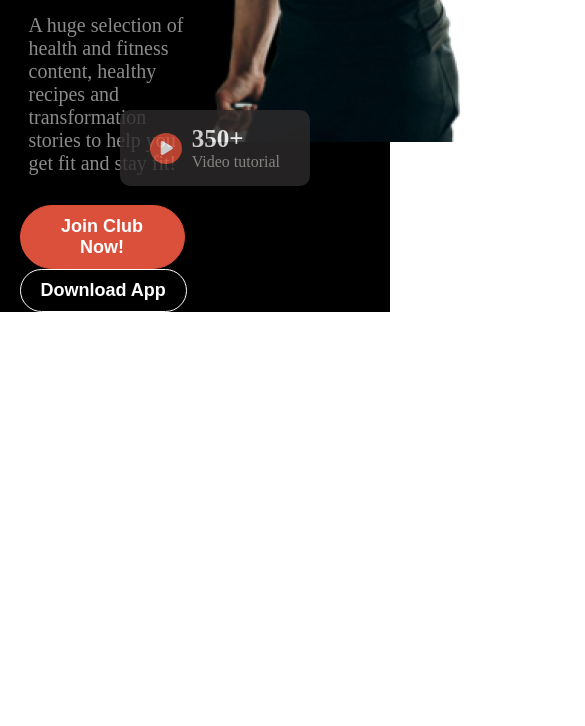
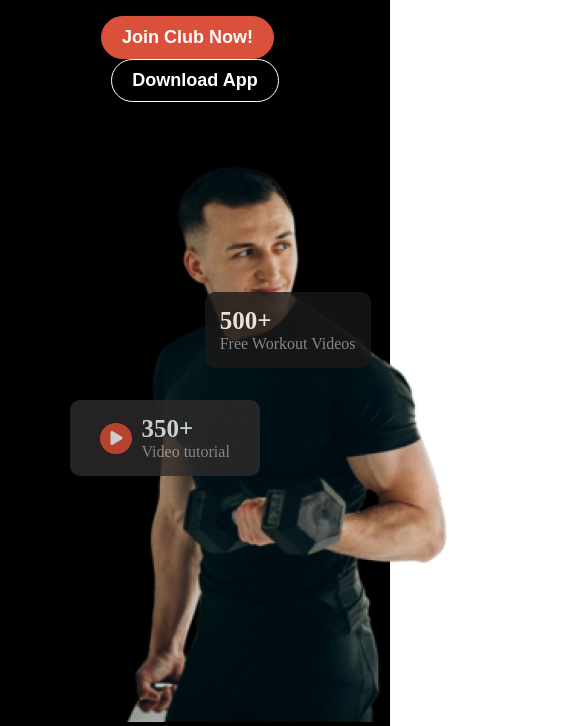
Before and after one commit to RifatBinBaccu9/Fitness-B10-A2, a plain HTML site: page index.html in a window 390 px wide. Shown: the part 511-1237 px from the top of the page, 585 px wide, since content can reach past the window. Before the commit the page ends 844 px from the top, so only its background shows below. Drawn offline with Linux system fonts and the light colour scheme.

Commit message:
banner end

```diff
--- a/index.css
+++ b/index.css
@@ -144,15 +144,7 @@ nav {
         display: flex;
     }
 }
-
-
-
-
-
-
-
-
-
+/* header section end */
 
 
 
@@ -267,6 +259,7 @@ position: relative;
 /*Responsive banner section */
 @media screen and (max-width: 576px) {
     .banner-section{
+        display: block;
         width: 90%;
         margin: auto;
     }
@@ -286,7 +279,10 @@ position: relative;
         margin: auto;
         padding: 30px 0;
     }
-
+   .btn-section{
+    text-align: center;
+    margin-bottom: 40px;
+   }
 .bnner-btn-left{
     padding: 10px 20px;
     font-size: 18px;
@@ -299,4 +295,23 @@ position: relative;
     font-weight: 600;
 }
 
+/* banner right section */
+.banner-right{
+    position: relative;
+    }
+    .banner-right img{
+        margin-left: 100px;
+    }
+    .banner-card-left{
+        position: absolute;
+        bottom: 250px;
+        left: 50px;
+
+    }
+    .banner-card-right{
+        position: absolute;
+        top: 150px;
+        right: 0;
+    }
 }
+/* banner section end */
--- a/index.html
+++ b/index.html
@@ -46,7 +46,7 @@
                 <div class="banner-left">
                  <h2>Get body in <span>shape</span> & stay healthy</h2>
                  <p>A huge selection of health and fitness content, healthy recipes and transformation stories to help you get fit and stay fit!</p>
-                 <div>
+                 <div class="btn-section">
                  <button class="bnner-btn-left">Join Club Now!</button>
                  <button class="bnner-btn-right">Download App</button>
                  </div>
```
